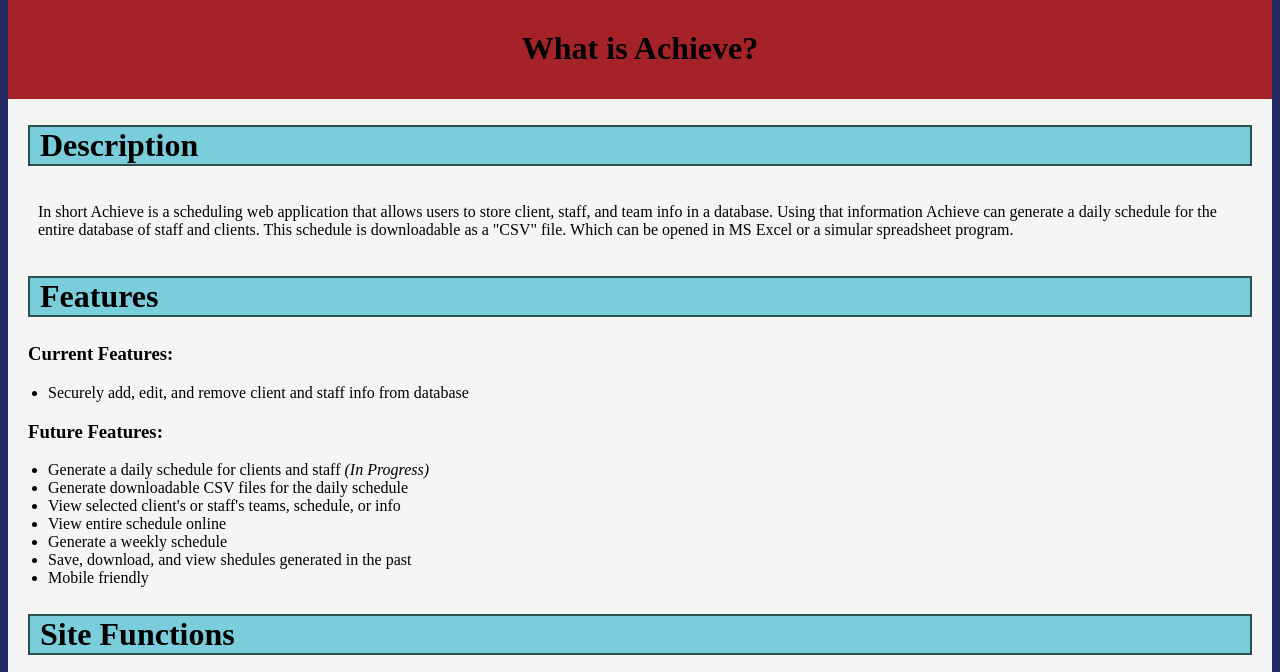
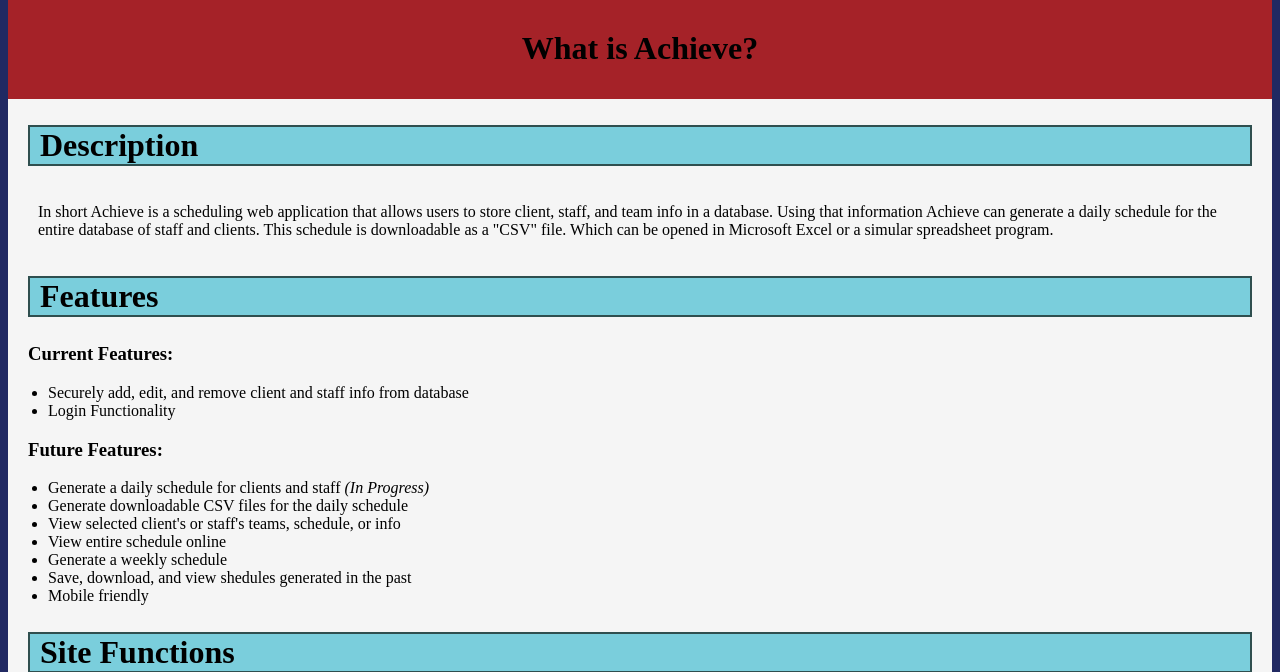
Before and after one commit to djjohnsongeek/achieve, a Flask app: page / in a window 1280 px wide. Shown: the part 278-950 px from the top of the page. Run offline with Flask 2, Linux system fonts and the light colour scheme; the visitor is signed in with stand-in values (Sample User, id 1).

Commit message:
updated feature list

```diff
--- a/templates/index.html
+++ b/templates/index.html
@@ -10,12 +10,13 @@
         <p class="welcome">
             In short Achieve is a scheduling web application that allows users to store client, staff, and team info in a database.
             Using that information Achieve can generate a daily schedule for the entire database of staff and clients. This schedule is downloadable
-            as a "CSV" file. Which can be opened in MS Excel or a simular spreadsheet program.
+            as a "CSV" file. Which can be opened in Microsoft Excel or a simular spreadsheet program.
         </p>
         <h2>Features</h2>
         <h3 class="list_title">Current Features:</h3>
         <ul>
             <li>Securely add, edit, and remove client and staff info from database</li>
+            <li>Login Functionality</li>
         </ul>
         <h3 class="list_title">Future Features:</h3>
         <ul>
```
